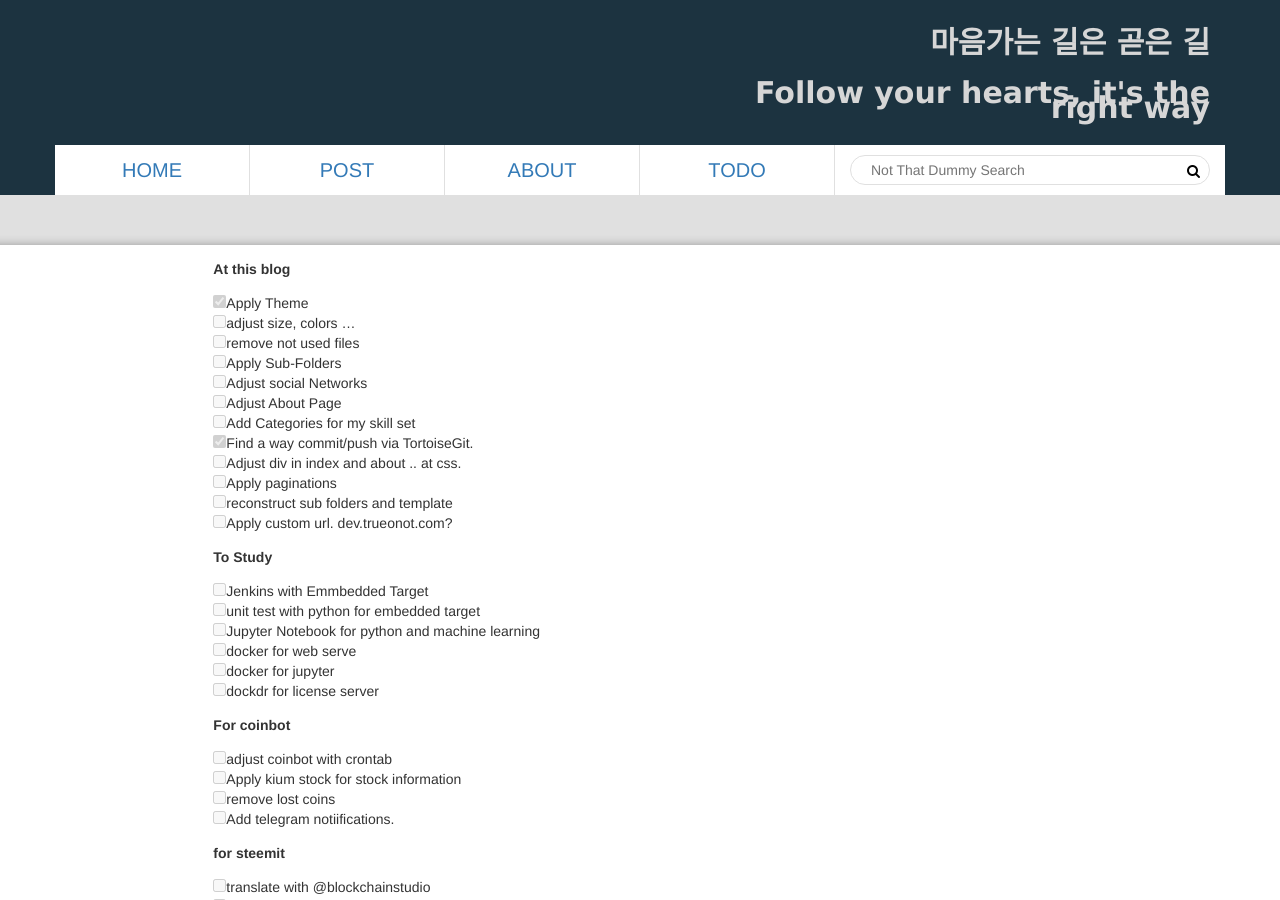
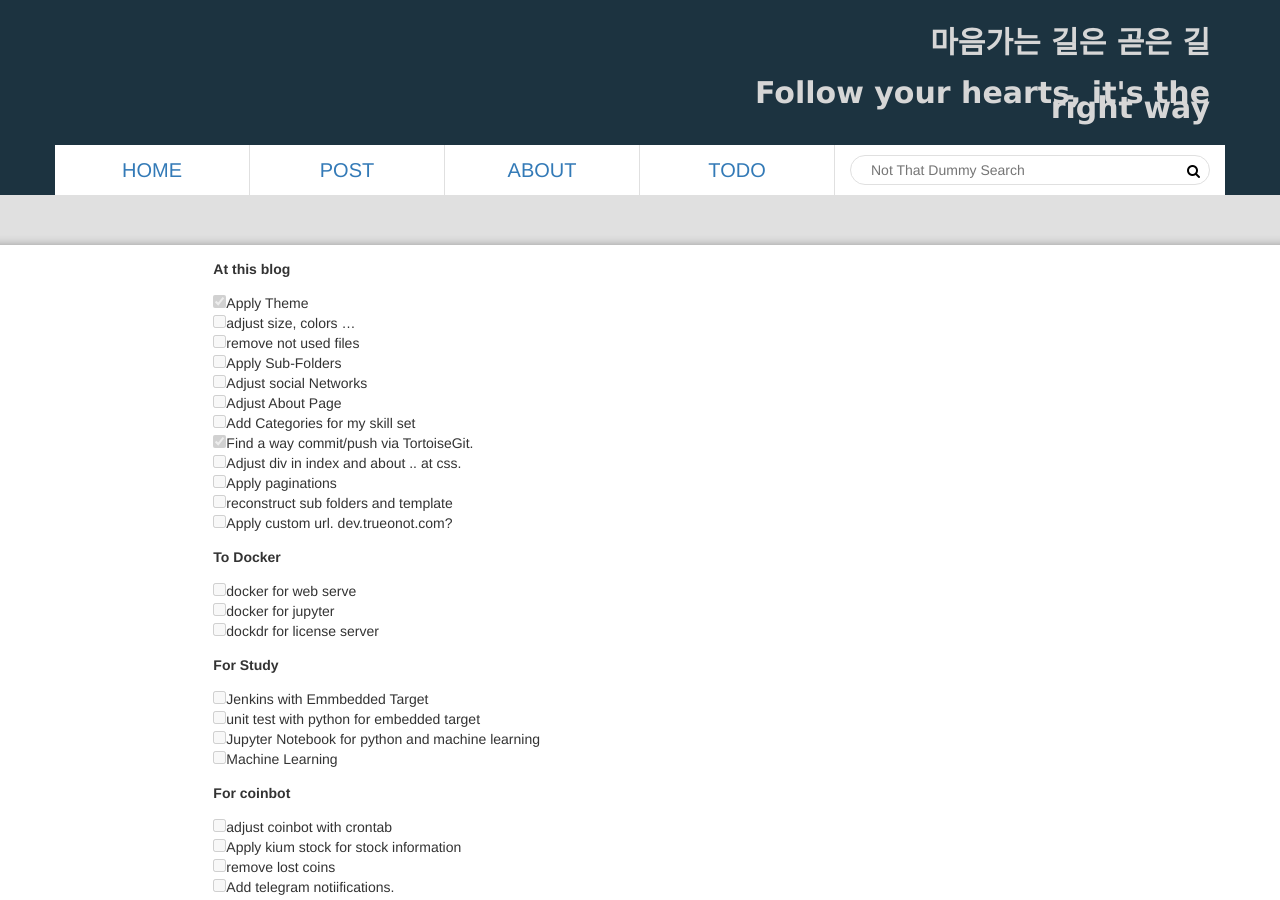
Before and after one commit to trueonot/blog, a Jekyll site: the page built from TODO/index.md, in a window 1280 px wide and 900 px high. Built offline with Jekyll 4.4.1, drawn with Linux system fonts in a browser that asks for light colours; comment, search, counter and statistics services are not loaded.

Commit message:
update to do list

```diff
--- a/TODO/index.md
+++ b/TODO/index.md
@@ -15,13 +15,16 @@ layout: page
 * [ ] reconstruct sub folders and template
 * [ ] Apply custom url. dev.trueonot.com?
 
-**To Study**
+**To Docker**
+* [ ] docker for web serve
+* [ ] docker for jupyter
+* [ ] dockdr for license server
+
+**For Study**
 * [ ] Jenkins with Emmbedded Target
 * [ ] unit test with python for embedded target
 * [ ] Jupyter Notebook for python and machine learning
-* [ ] docker for web serve
-* [ ] docker for jupyter
-* [ ] dockdr for license server
+* [ ] Machine Learning
 
 **For coinbot**
 * [ ] adjust coinbot with crontab
```
